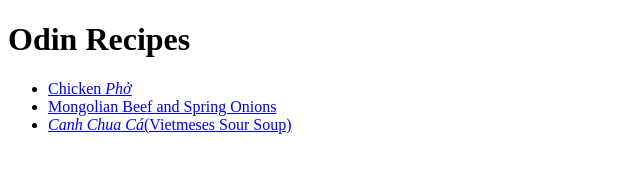
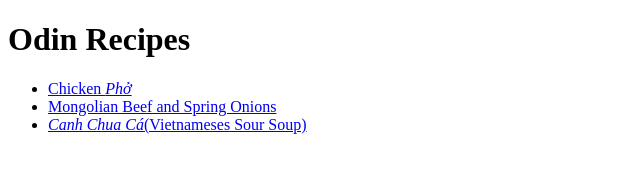
Before and after one commit to LamNgo725/odin-recipes, a plain HTML site: page index.html in a window 1280 px wide. Shown: the full height of the page, 0-640 px from the left. Drawn offline with Linux system fonts and the light colour scheme.

Commit message:
fixed spelling error on index.html file

```diff
--- a/index.html
+++ b/index.html
@@ -17,7 +17,7 @@
             <a href="./recipes/mon_beef.html"> Mongolian Beef and Spring Onions </a>
         </li>
         <li>
-            <a href="./recipes/sour_soup.html"> <em>Canh Chua Cá</em>(Vietmeses Sour Soup) </a>
+            <a href="./recipes/sour_soup.html"> <em>Canh Chua Cá</em>(Vietnameses Sour Soup) </a>
         </li>
 
     </ul>
```
